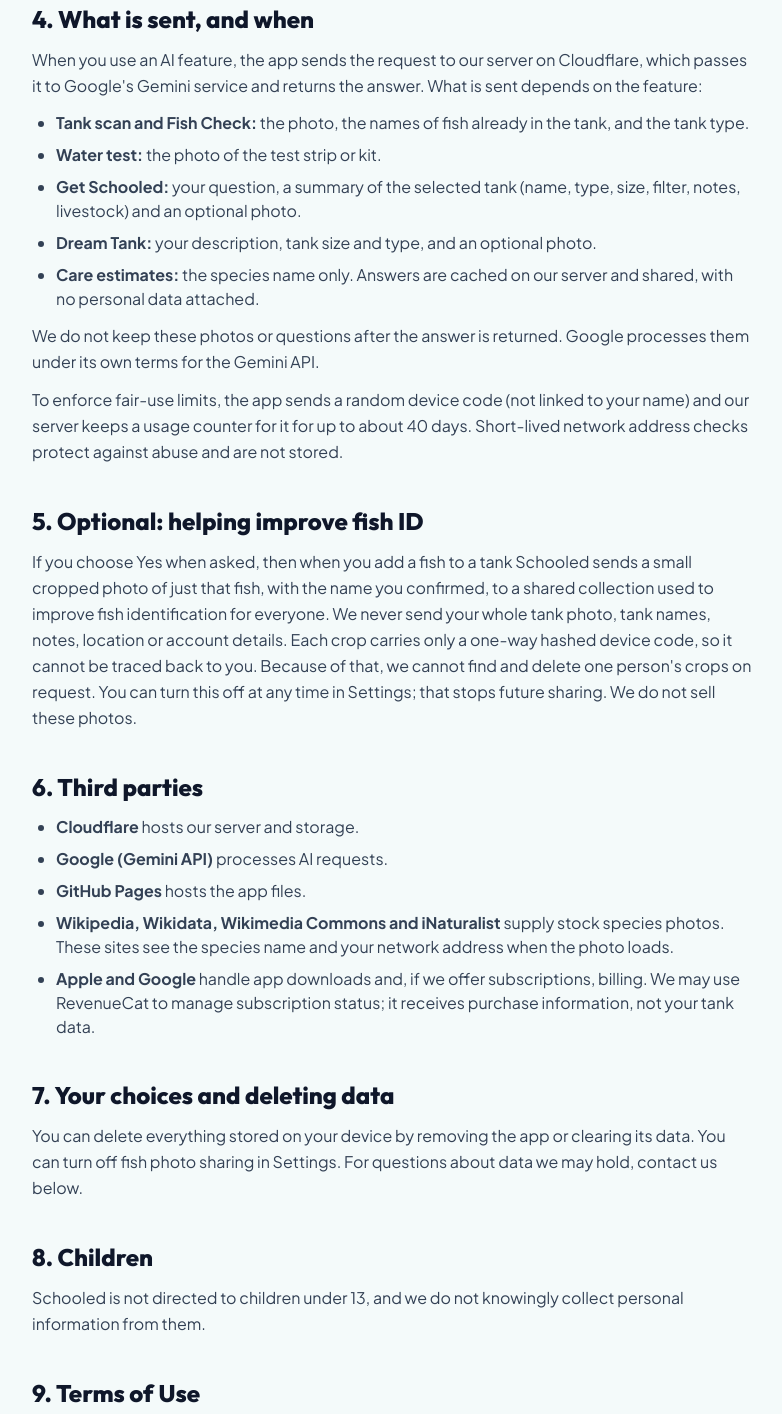
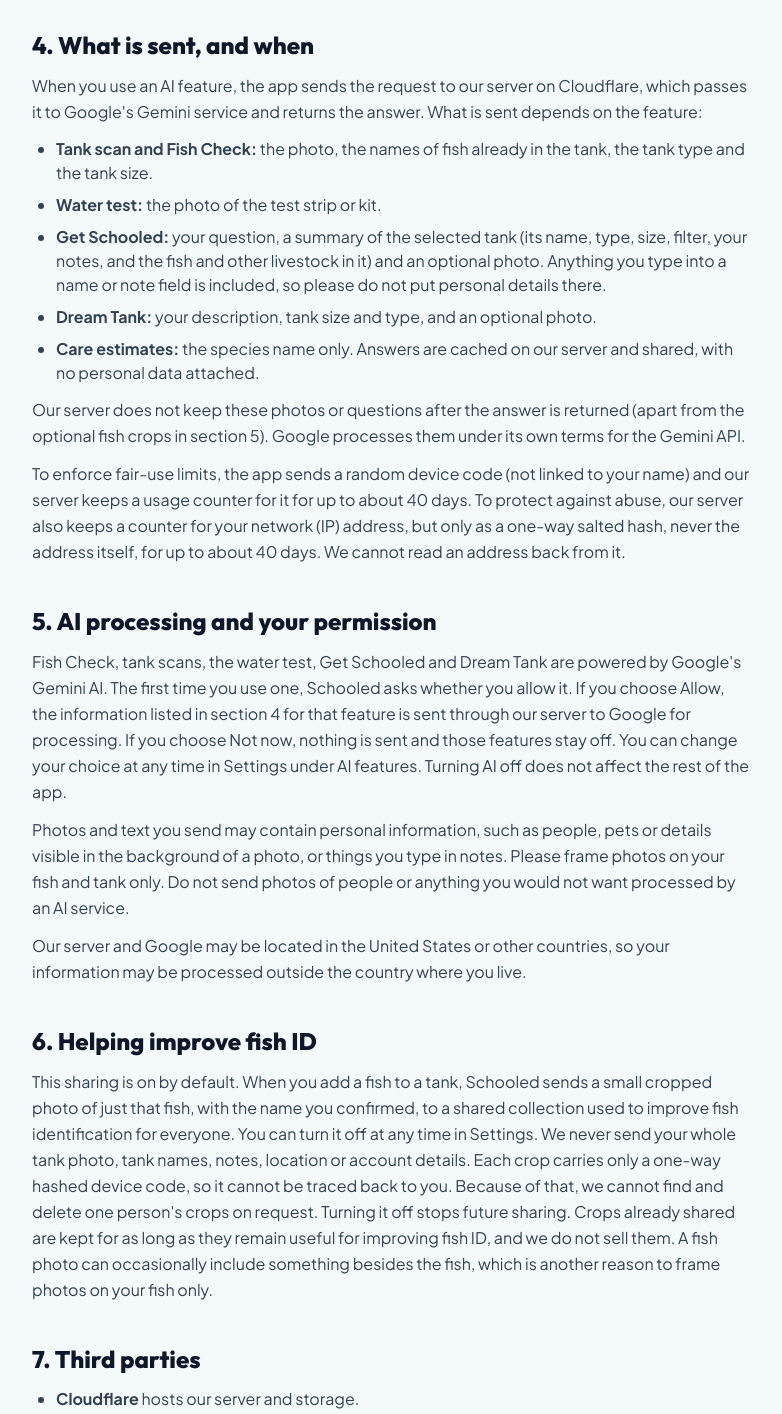
Before and after one commit to ericwoodliff54/twinravensdigital, a plain HTML site: page schooled-privacy.html in a window 1280 px wide. Shown: the part 848-2262 px from the top of the page, without its empty margins (248-1030 px from the left). Drawn offline with Linux system fonts and the light colour scheme.

Commit message:
Add files via upload

```diff
--- a/schooled-privacy.html
+++ b/schooled-privacy.html
@@ -41,10 +41,10 @@
       <div class="max-w-3xl mx-auto px-4 sm:px-6">
         <span class="text-xs font-bold uppercase tracking-widest text-teal-700">Official Legal Notice</span>
         <h1 class="text-4xl sm:text-5xl font-extrabold text-slate-900 tracking-tight mt-2">Schooled: Privacy Policy and Terms of Use</h1>
-<p class="text-sm text-slate-500 mt-3">Version 1.0 · Effective November 24, 2026 · Applies to the Schooled app, published by Twin Ravens Digital LLC ("we", "us")</p>
+<p class="text-sm text-slate-500 mt-3">Version 1.1 · Effective November 27, 2026 · Applies to the Schooled app, published by Twin Ravens Digital LLC ("we", "us")</p>
 
 <h2 id="short" class="text-2xl font-extrabold text-slate-900 mt-10 scroll-mt-20">1. In short</h2>
-<p class="mt-3 leading-relaxed">Schooled has no accounts, no ads and no trackers. Your tanks, fish, notes and photos stay on your device. Photos and text are sent to our server only when you use a feature that needs AI (scanning a tank or fish, testing water, asking Get Schooled, or Dream Tank). We do not sell your data.</p>
+<p class="mt-3 leading-relaxed">Schooled has no accounts, no ads and no trackers. Your tanks, fish, notes and photos stay on your device. Photos and text are sent to our server and to Google's Gemini AI only when you use a feature that needs AI (scanning a tank or fish, testing water, asking Get Schooled, or Dream Tank), and only after you allow it. Small cropped fish photos are shared to improve fish ID unless you turn that off in Settings. Schooled is for people 18 and over. We do not sell your data.</p>
 
 <h2 id="notcollected" class="text-2xl font-extrabold text-slate-900 mt-10 scroll-mt-20">2. What we do not collect</h2>
 <p class="mt-3 leading-relaxed">We do not ask for your name or email to use the app. We do not use advertising or analytics trackers, and we do not collect your location or contacts.</p>
@@ -55,19 +55,24 @@
 <h2 id="sent" class="text-2xl font-extrabold text-slate-900 mt-10 scroll-mt-20">4. What is sent, and when</h2>
 <p class="mt-3 leading-relaxed">When you use an AI feature, the app sends the request to our server on Cloudflare, which passes it to Google's Gemini service and returns the answer. What is sent depends on the feature:</p>
 <ul class="list-disc pl-6 space-y-2 mt-3">
-<li><strong>Tank scan and Fish Check:</strong> the photo, the names of fish already in the tank, and the tank type.</li>
+<li><strong>Tank scan and Fish Check:</strong> the photo, the names of fish already in the tank, the tank type and the tank size.</li>
 <li><strong>Water test:</strong> the photo of the test strip or kit.</li>
-<li><strong>Get Schooled:</strong> your question, a summary of the selected tank (name, type, size, filter, notes, livestock) and an optional photo.</li>
+<li><strong>Get Schooled:</strong> your question, a summary of the selected tank (its name, type, size, filter, your notes, and the fish and other livestock in it) and an optional photo. Anything you type into a name or note field is included, so please do not put personal details there.</li>
 <li><strong>Dream Tank:</strong> your description, tank size and type, and an optional photo.</li>
 <li><strong>Care estimates:</strong> the species name only. Answers are cached on our server and shared, with no personal data attached.</li>
 </ul>
-<p class="mt-3 leading-relaxed">We do not keep these photos or questions after the answer is returned. Google processes them under its own terms for the Gemini API.</p>
-<p class="mt-3 leading-relaxed">To enforce fair-use limits, the app sends a random device code (not linked to your name) and our server keeps a usage counter for it for up to about 40 days. Short-lived network address checks protect against abuse and are not stored.</p>
+<p class="mt-3 leading-relaxed">Our server does not keep these photos or questions after the answer is returned (apart from the optional fish crops in section 5). Google processes them under its own terms for the Gemini API.</p>
+<p class="mt-3 leading-relaxed">To enforce fair-use limits, the app sends a random device code (not linked to your name) and our server keeps a usage counter for it for up to about 40 days. To protect against abuse, our server also keeps a counter for your network (IP) address, but only as a one-way salted hash, never the address itself, for up to about 40 days. We cannot read an address back from it.</p>
 
-<h2 id="photos" class="text-2xl font-extrabold text-slate-900 mt-10 scroll-mt-20">5. Optional: helping improve fish ID</h2>
-<p class="mt-3 leading-relaxed">If you choose Yes when asked, then when you add a fish to a tank Schooled sends a small cropped photo of just that fish, with the name you confirmed, to a shared collection used to improve fish identification for everyone. We never send your whole tank photo, tank names, notes, location or account details. Each crop carries only a one-way hashed device code, so it cannot be traced back to you. Because of that, we cannot find and delete one person's crops on request. You can turn this off at any time in Settings; that stops future sharing. We do not sell these photos.</p>
+<h2 id="ai" class="text-2xl font-extrabold text-slate-900 mt-10 scroll-mt-20">5. AI processing and your permission</h2>
+<p class="mt-3 leading-relaxed">Fish Check, tank scans, the water test, Get Schooled and Dream Tank are powered by Google's Gemini AI. The first time you use one, Schooled asks whether you allow it. If you choose Allow, the information listed in section 4 for that feature is sent through our server to Google for processing. If you choose Not now, nothing is sent and those features stay off. You can change your choice at any time in Settings under AI features. Turning AI off does not affect the rest of the app.</p>
+<p class="mt-3 leading-relaxed">Photos and text you send may contain personal information, such as people, pets or details visible in the background of a photo, or things you type in notes. Please frame photos on your fish and tank only. Do not send photos of people or anything you would not want processed by an AI service.</p>
+<p class="mt-3 leading-relaxed">Our server and Google may be located in the United States or other countries, so your information may be processed outside the country where you live.</p>
 
-<h2 id="third" class="text-2xl font-extrabold text-slate-900 mt-10 scroll-mt-20">6. Third parties</h2>
+<h2 id="photos" class="text-2xl font-extrabold text-slate-900 mt-10 scroll-mt-20">6. Helping improve fish ID</h2>
+<p class="mt-3 leading-relaxed">This sharing is on by default. When you add a fish to a tank, Schooled sends a small cropped photo of just that fish, with the name you confirmed, to a shared collection used to improve fish identification for everyone. You can turn it off at any time in Settings. We never send your whole tank photo, tank names, notes, location or account details. Each crop carries only a one-way hashed device code, so it cannot be traced back to you. Because of that, we cannot find and delete one person's crops on request. Turning it off stops future sharing. Crops already shared are kept for as long as they remain useful for improving fish ID, and we do not sell them. A fish photo can occasionally include something besides the fish, which is another reason to frame photos on your fish only.</p>
+
+<h2 id="third" class="text-2xl font-extrabold text-slate-900 mt-10 scroll-mt-20">7. Third parties</h2>
 <ul class="list-disc pl-6 space-y-2 mt-3">
 <li><strong>Cloudflare</strong> hosts our server and storage.</li>
 <li><strong>Google (Gemini API)</strong> processes AI requests.</li>
@@ -76,13 +81,13 @@
 <li><strong>Apple and Google</strong> handle app downloads and, if we offer subscriptions, billing. We may use RevenueCat to manage subscription status; it receives purchase information, not your tank data.</li>
 </ul>
 
-<h2 id="choices" class="text-2xl font-extrabold text-slate-900 mt-10 scroll-mt-20">7. Your choices and deleting data</h2>
-<p class="mt-3 leading-relaxed">You can delete everything stored on your device by removing the app or clearing its data. You can turn off fish photo sharing in Settings. For questions about data we may hold, contact us below.</p>
+<h2 id="choices" class="text-2xl font-extrabold text-slate-900 mt-10 scroll-mt-20">8. Your choices and deleting data</h2>
+<p class="mt-3 leading-relaxed">You can delete everything stored on your device by removing the app or clearing its data. You can turn off AI features and fish photo sharing in Settings. Because we have no accounts and keep no name or email, we usually cannot identify data as yours; if you believe we hold personal information about you, or you want to ask about access, correction or deletion, contact us below and we will respond as required by the law that applies to you. You may also have rights to complain to your local data protection authority.</p>
 
-<h2 id="children" class="text-2xl font-extrabold text-slate-900 mt-10 scroll-mt-20">8. Children</h2>
-<p class="mt-3 leading-relaxed">Schooled is not directed to children under 13, and we do not knowingly collect personal information from them.</p>
+<h2 id="children" class="text-2xl font-extrabold text-slate-900 mt-10 scroll-mt-20">9. Age requirement</h2>
+<p class="mt-3 leading-relaxed">Schooled is for people 18 and over. It is not directed to children, and we do not knowingly collect personal information from anyone under 18. If you believe a child has used the app, contact us and we will delete what we can.</p>
 
-<h2 id="terms" class="text-2xl font-extrabold text-slate-900 mt-10 scroll-mt-20">9. Terms of Use</h2>
+<h2 id="terms" class="text-2xl font-extrabold text-slate-900 mt-10 scroll-mt-20">10. Terms of Use</h2>
 <p class="mt-3 leading-relaxed">By using Schooled you agree to these terms.</p>
 <ul class="list-disc pl-6 space-y-2 mt-3">
 <li><strong>Information only.</strong> Schooled provides general information. It is not veterinary, professional or scientific advice.</li>
@@ -90,11 +95,11 @@
 <li><strong>Products.</strong> Product suggestions are ideas, not endorsements. We are not affiliated with the brands shown unless stated.</li>
 <li><strong>Personal use.</strong> Use the app for your own aquariums. Do not bypass usage limits, probe or attack the service, or use it to build a competing dataset.</li>
 <li><strong>No warranty.</strong> The app is provided "as is" without warranties. To the fullest extent allowed by law, Twin Ravens Digital LLC is not liable for losses, including loss of fish, plants, equipment or data, arising from use of the app.</li>
-<li><strong>Changes.</strong> We may update the app, limits or these terms. The version and date above show the current text.</li>
+<li><strong>Changes.</strong> We may update the app, limits or these terms, and this policy. The version and date above show the current text. If a change affects what is sent or shared, we will ask for your permission again in the app.</li>
 <li><strong>Governing law.</strong> These terms are governed by the laws of the State of Ohio, USA.</li>
 </ul>
 
-<h2 id="contact" class="text-2xl font-extrabold text-slate-900 mt-10 scroll-mt-20">10. Contact</h2>
+<h2 id="contact" class="text-2xl font-extrabold text-slate-900 mt-10 scroll-mt-20">11. Contact</h2>
 <p class="mt-3 leading-relaxed">Twin Ravens Digital LLC · 6545 Market Ave. North, Ste 100, Canton, OH 44721 · <a class="text-teal-700 font-semibold hover:underline" href="mailto:contact@twinravensdigital.com">contact@twinravensdigital.com</a></p>
 
       </div>
```
